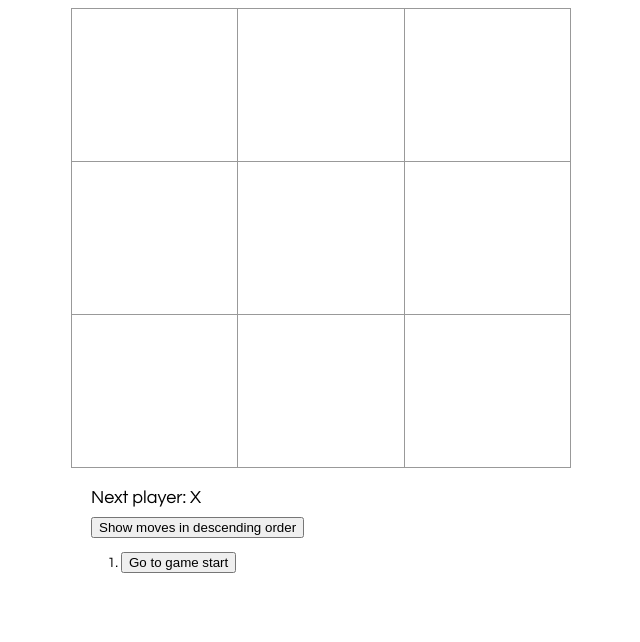
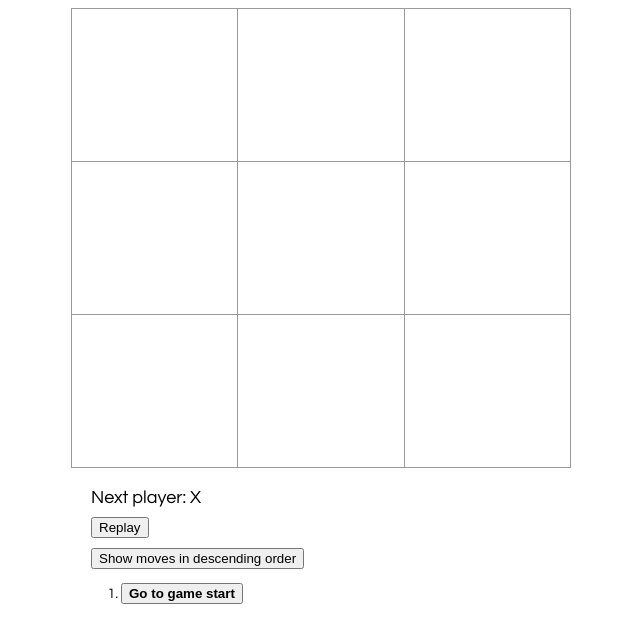
Before and after one commit to JakeOliger/TicTacToe-React, a React app: page / in a window 1280 px wide. Shown: the part 90-732 px from the top of the page, without its empty margins (319-959 px from the left). Built offline with nearby package versions, Linux system fonts and the light colour scheme.

Commit message:
Adds automatic turn-by-turn replay functionality

```diff
--- a/src/index.css
+++ b/src/index.css
@@ -26,6 +26,10 @@ ol, ul {
   background: #ddd;
 }
 
+.replay {
+  margin-bottom: 10px;
+}
+
 #root {
   width: 500px;
   margin: 0 auto;
--- a/src/index.js
+++ b/src/index.js
@@ -53,6 +53,7 @@ class Game extends React.Component {
             xIsNext: true,
             stepNumber: 0,
             showMovesAscending: true,
+            isReplaying: false,
         }
     }
 
@@ -64,6 +65,8 @@ class Game extends React.Component {
     }
 
     handleClick(i) {
+        if (this.state.isReplaying) return;
+
         const history = this.state.history.slice(0, this.state.stepNumber + 1);
         const current = history[history.length - 1];
         const squares = current.squares.slice();
@@ -95,6 +98,36 @@ class Game extends React.Component {
         const current = history[this.state.stepNumber];
         const winner = calculateWinner(current.squares);
 
+        let status;
+        if (winner) {
+            status = 'Winner: ' + winner.label;
+        } else if (history.length >= 10 && this.state.stepNumber >= 9) {
+            status = "It's a draw!";
+        } else {
+            status = 'Next player: ' + (this.state.xIsNext ? 'X' : 'O');
+        }
+
+        let replay =
+            <button className="replay" onClick={() => {
+                this.setState({isReplaying: true});
+                var i = 0;
+                var intervalId = setInterval(() => {
+                    this.jumpTo(i);
+                    i++;
+                    if (i >= history.length) {
+                        this.setState({isReplaying: false});
+                        clearInterval(intervalId);
+                    }
+                }, 500);
+            }}>
+                {this.state.isReplaying ? "Replaying..." : "Replay"}
+            </button>;
+
+        let toggle =
+            <button className="sort" onClick={() => this.setState({showMovesAscending: !this.state.showMovesAscending})}>
+                Show moves in {this.state.showMovesAscending ? "descending" : "ascending"} order
+            </button>;
+
         const moves = (this.state.showMovesAscending ? history : history.reverse()).map((step, move) => {
             if (!this.state.showMovesAscending) {
                 move = history.length - 1 - move;
@@ -104,24 +137,10 @@ class Game extends React.Component {
                 'Go to game start';
             return (
                 <li key={move}>
-                    <button onClick={() => this.jumpTo(move)}>{desc}</button>
+                    <button className={(move === this.state.stepNumber ? "highlight" : "")} onClick={() => this.jumpTo(move)}>{desc}</button>
                 </li>
             );
         });
-
-        let status;
-        if (winner) {
-            status = 'Winner: ' + winner.label;
-        } else if (history.length >= 10 && this.state.stepNumber >= 9) {
-            status = "It's a draw!";
-        } else {
-            status = 'Next player: ' + (this.state.xIsNext ? 'X' : 'O');
-        }
-
-        let toggle =
-            <button className="sort" onClick={() => this.setState({showMovesAscending: !this.state.showMovesAscending})}>
-                Show moves in {this.state.showMovesAscending ? "descending" : "ascending"} order
-            </button>
 
         return (
             <div className="game">
@@ -136,6 +155,7 @@ class Game extends React.Component {
                 </div>
                 <div className="game-info">
                     <div className="status">{status}</div>
+                    <div>{replay}</div>
                     <div>{toggle}</div>
                     <ol>{moves}</ol>
                 </div>
```
